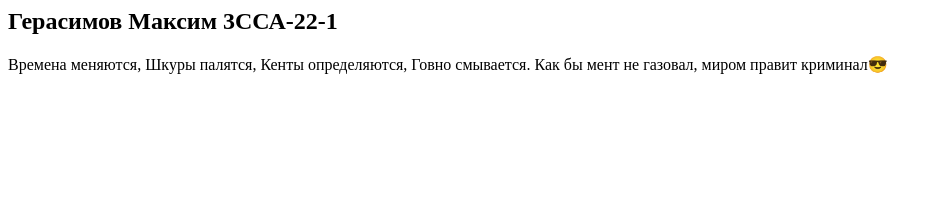
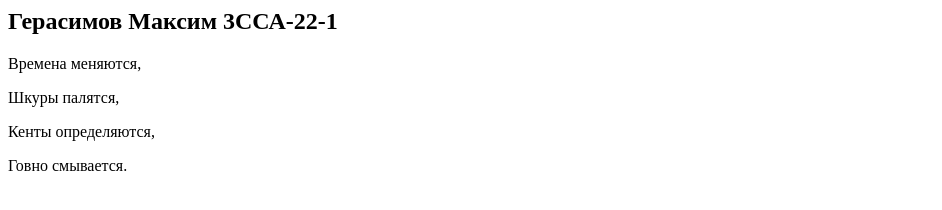
Before and after one commit to Maxim1-rgb/Aura, a plain HTML site: page index.html in a window 1280 px wide. Shown: the whole page, without its empty margins (0-942 px from the left). Drawn offline with Linux system fonts and the light colour scheme.

Commit message:
Update index.html

```diff
--- a/index.html
+++ b/index.html
@@ -1,11 +1,7 @@
 <section>
   <h2>Герасимов Максим 3ССА-22-1</h2>
-  <p>
-   Времена меняются,
-Шкуры палятся,
-Кенты определяются,
-Говно смывается.
-    Как бы мент не газовал, миром правит криминал😎
-
-  </p>
+  <p>Времена меняются,</p>
+  <p>Шкуры палятся,</p>
+  <p>Кенты определяются,</p>
+  <p>Говно смывается.</p>
 </section>
```
